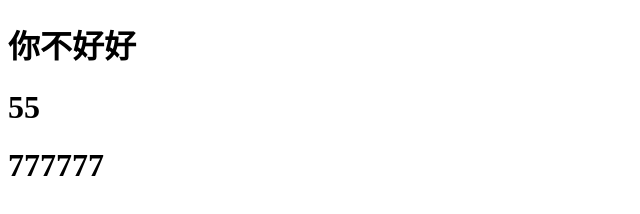
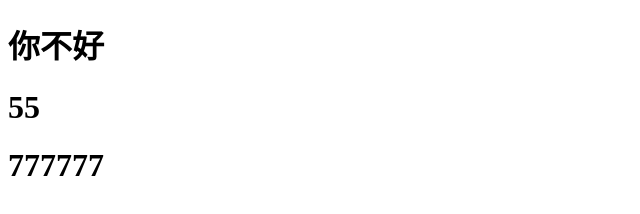
Before and after one commit to WymanGod/test, a plain HTML site: page index.html in a window 1280 px wide. Shown: the full height of the page, 0-640 px from the left. Drawn offline with Linux system fonts and the light colour scheme.

Commit message:
再次测试

```diff
--- a/index.html
+++ b/index.html
@@ -4,7 +4,7 @@
 	<title>测试git</title>
 </head>
 <body>
-	<h1>你不好好</h1>
+	<h1>你不好</h1>
 	<h1>55</h1>
 	<h1>777777</h1>
 </body>
```
